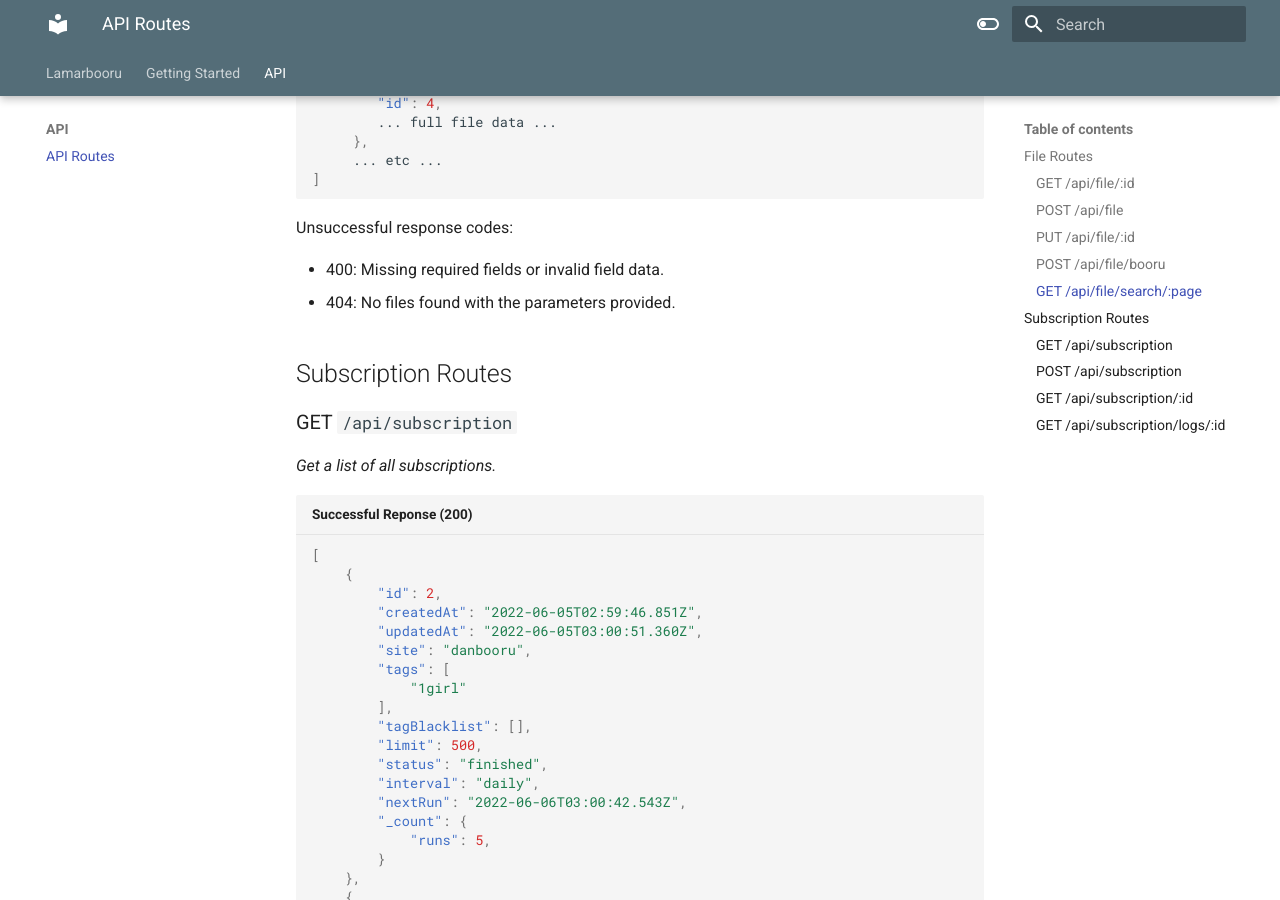
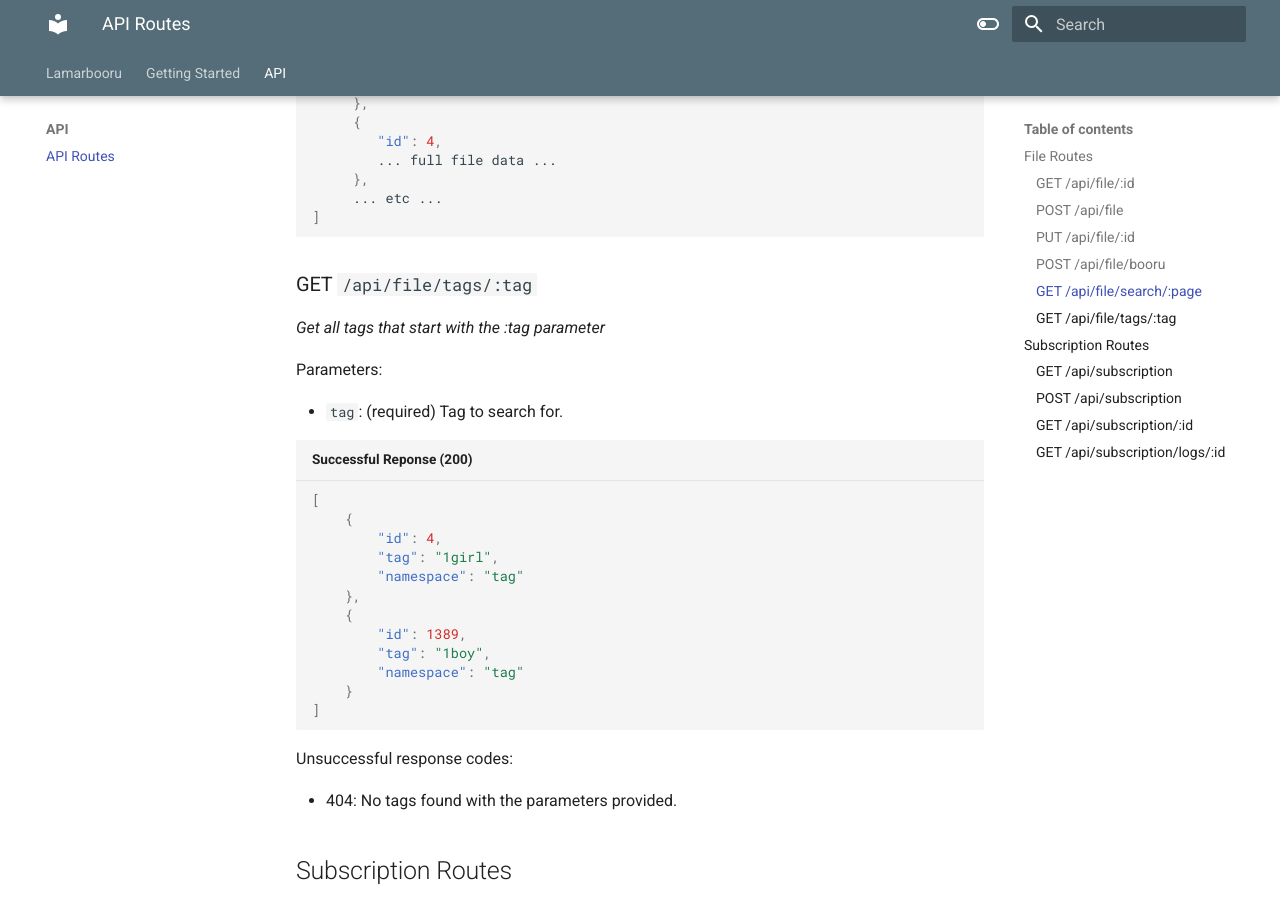
Before and after one commit to aylamar/lamarbooru, an MkDocs documentation site: the page built from docs/api.md, in a window 1280 px wide and 900 px high, scrolled down 3793 px. Built offline with MkDocs 1.6.1 and Material for MkDocs 9.7.7, drawn with Linux system fonts in a browser that asks for light colours; some of the changed text lies outside the part shown.

Commit message:
docs: update docs with new file endpoint

````diff
--- a/docs/api.md
+++ b/docs/api.md
@@ -171,10 +173,33 @@ Parameters:
 ]
 ```
 
+### GET `/api/file/tags/:tag`
+
+_Get all tags that start with the :tag parameter_
+
+Parameters:
+
+* `tag`: (required) Tag to search for.
+
+```json title="Successful Reponse (200)"
+[
+    {
+        "id": 4,
+        "tag": "1girl",
+        "namespace": "tag"
+    },
+    {
+        "id": 1389,
+        "tag": "1boy",
+        "namespace": "tag"
+    }
+]
+```
+
+
 Unsuccessful response codes:
 
-* 400: Missing required fields or invalid field data.
-* 404: No files found with the parameters provided.
+* 404: No tags found with the parameters provided.
 
 ## Subscription Routes
 
````
Also changed, not shown: other parts of docs/api.md (+5 -3 lines).
